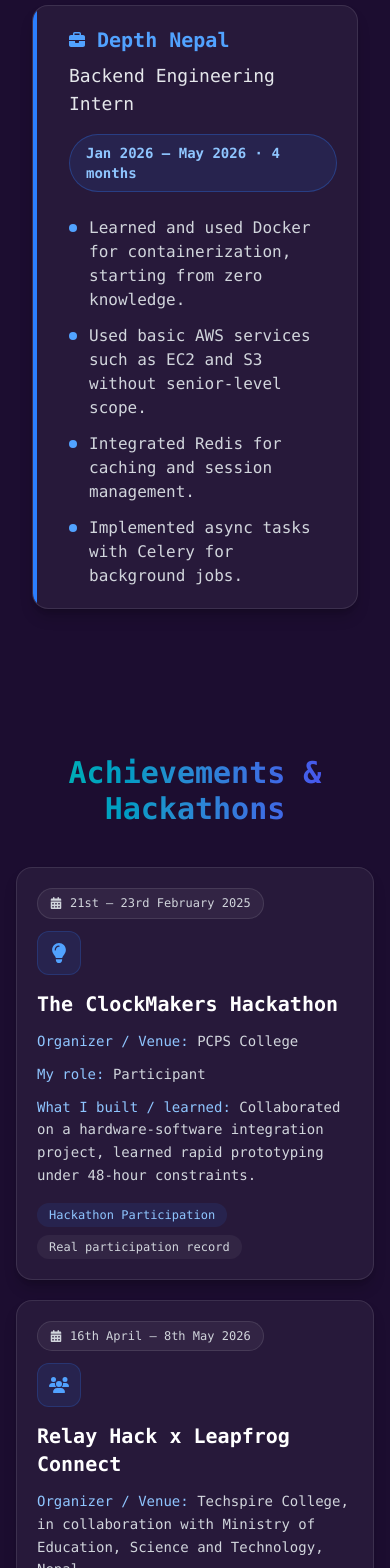
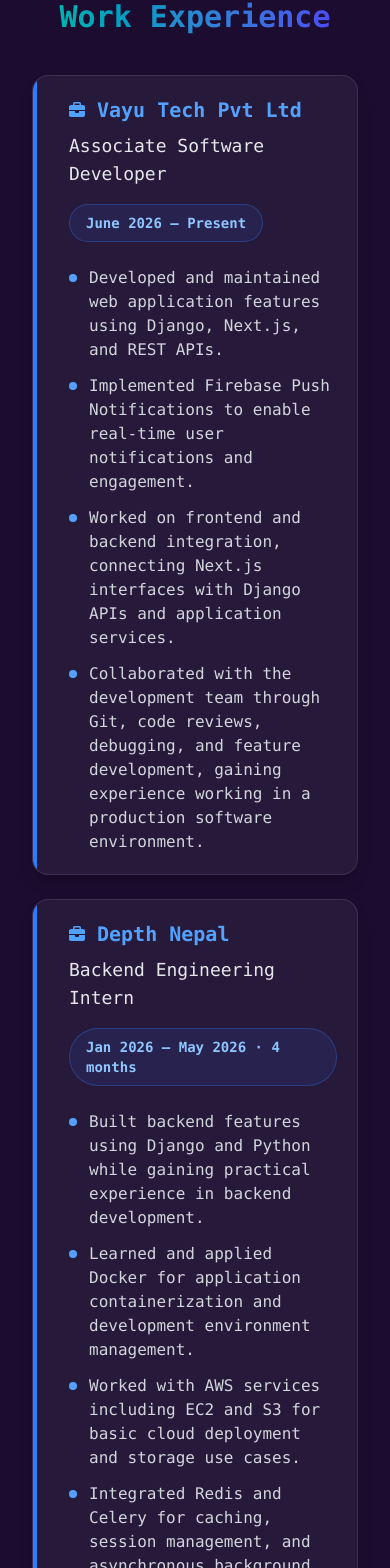
Before and after one commit to SugamShrestha677/portfolio, a React (Vite) app: page / in a window 390 px wide. Shown: the part 5693-7261 px from the top of the page. Built offline with nearby package versions, Linux system fonts and the light colour scheme.

Commit message:
Simple fix on Project section and add 1 more experience

```diff
--- a/src/sections/Experience.jsx
+++ b/src/sections/Experience.jsx
@@ -4,11 +4,17 @@
 import { gsap, prefersReducedMotion } from "../animations/gsapConfig";
 
 const Experience = () => {
-  const responsibilities = [
-    "Learned and used Docker for containerization, starting from zero knowledge.",
-    "Used basic AWS services such as EC2 and S3 without senior-level scope.",
-    "Integrated Redis for caching and session management.",
-    "Implemented async tasks with Celery for background jobs.",
+  const Vayuresponsibilities = [
+    "Developed and maintained web application features using Django, Next.js, and REST APIs.",
+    "Implemented Firebase Push Notifications to enable real-time user notifications and engagement.",
+    "Worked on frontend and backend integration, connecting Next.js interfaces with Django APIs and application services.",
+    "Collaborated with the development team through Git, code reviews, debugging, and feature development, gaining experience working in a production software environment.",
+  ];
+  const Depthresponsibilities = [
+    "Built backend features using Django and Python while gaining practical experience in backend development.",
+    "Learned and applied Docker for application containerization and development environment management.",
+    "Worked with AWS services including EC2 and S3 for basic cloud deployment and storage use cases.",
+    "Integrated Redis and Celery for caching, session management, and asynchronous background task processing.",
   ];
 
   const sectionRef = useRef(null);
@@ -121,6 +127,42 @@
             <div>
               <div className="flex items-center gap-3 text-blue-400">
                 <FaBriefcase />
+                <h3 className="text-xl sm:text-2xl font-semibold">Vayu Tech Pvt Ltd</h3>
+              </div>
+              <p className="mt-2 text-lg text-gray-200">
+                Associate Software Developer
+              </p>
+            </div>
+
+            <span className="inline-flex w-fit rounded-full border border-blue-500/30 bg-blue-500/10 px-4 py-2 text-sm font-semibold text-blue-300">
+              June 2026 – Present
+            </span>
+          </div>
+
+          <ul className="mt-6 space-y-3 text-gray-300 pl-4">
+            {Vayuresponsibilities.map((item) => (
+              <li key={item} data-exp-item className="flex gap-3">
+                <span className="mt-2 h-2 w-2 flex-none rounded-full bg-blue-400" />
+                <span>{item}</span>
+              </li>
+            ))}
+          </ul>
+        </div>
+
+        <div
+          data-exp-card
+          className="rounded-2xl border  mt-6 border-white/10 bg-white/5 p-5 sm:p-6 md:p-8 shadow-lg shadow-black/20 relative overflow-hidden"
+        >
+          {/* Animated left accent border */}
+          <div
+            ref={borderRef}
+            className="absolute left-0 top-0 h-full w-1 bg-blue-500 rounded-l-2xl"
+          />
+
+          <div className="flex flex-col gap-4 md:flex-row md:items-start md:justify-between pl-4">
+            <div>
+              <div className="flex items-center gap-3 text-blue-400">
+                <FaBriefcase />
                 <h3 className="text-xl sm:text-2xl font-semibold">Depth Nepal</h3>
               </div>
               <p className="mt-2 text-lg text-gray-200">
@@ -134,7 +176,7 @@
           </div>
 
           <ul className="mt-6 space-y-3 text-gray-300 pl-4">
-            {responsibilities.map((item) => (
+            {Depthresponsibilities.map((item) => (
               <li key={item} data-exp-item className="flex gap-3">
                 <span className="mt-2 h-2 w-2 flex-none rounded-full bg-blue-400" />
                 <span>{item}</span>
@@ -142,6 +184,8 @@
             ))}
           </ul>
         </div>
+
+
       </div>
     </section>
   );
--- a/src/sections/Projects.jsx
+++ b/src/sections/Projects.jsx
@@ -219,7 +219,7 @@
                 rel="noopener noreferrer"
                 className="flex flex-col text-center w-full py-3 justify-center gap-3 border-2 border-white/10 hover:border-blue-500/30 cursor-pointer rounded-xl overflow-hidden"
               >
-                <p className="text-gray-200 text-sm font-medium">View Project ↗</p>
+                <p className="text-gray-200 text-sm font-medium mb-6">View Project ↗</p>
                 <img
                   data-project-img
                   src={project.image}
```
